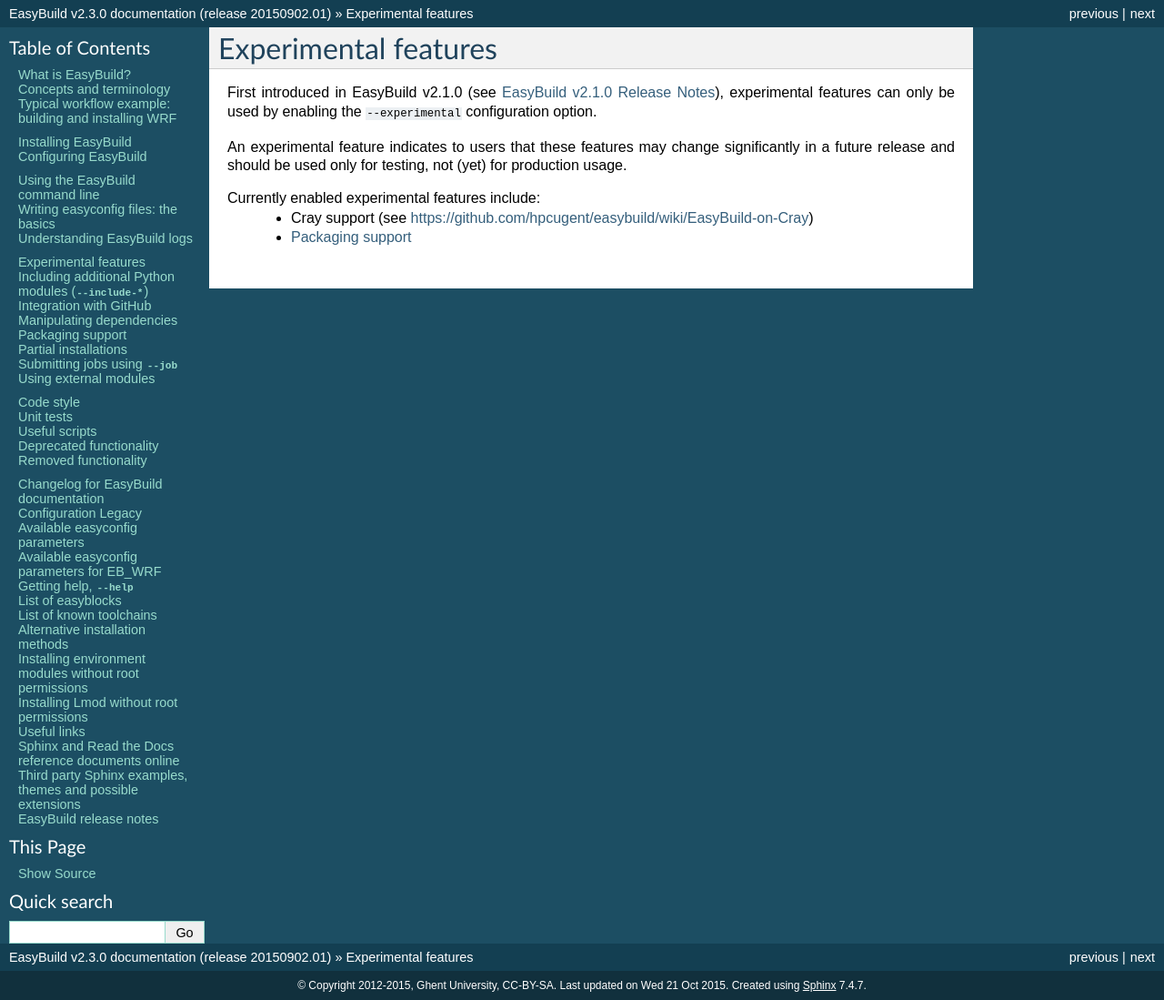
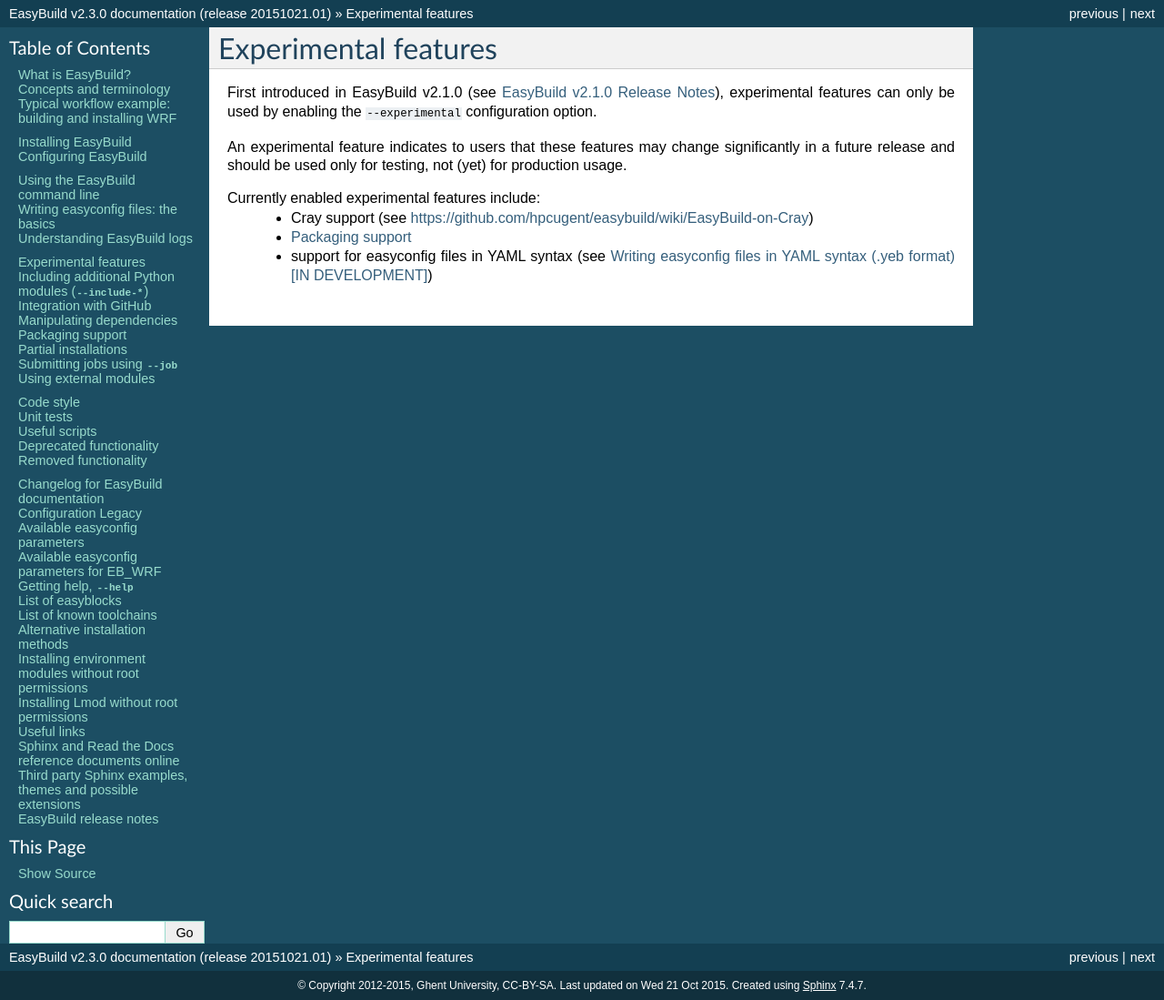
Before and after one commit to easybuilders/easybuild, a Sphinx documentation site: the page built from docs/Experimental_features.rst, in a window 1280 px wide. Shown: the whole page at 91% size. Built offline with Sphinx 7.4.7, drawn with Linux system fonts in a browser that asks for light colours.

Commit message:
add .yeb doc to list of experimental feautures, bump docs release

```diff
--- a/docs/Experimental_features.rst
+++ b/docs/Experimental_features.rst
@@ -12,3 +12,4 @@
 Currently enabled experimental features include:
  * Cray support (see https://github.com/hpcugent/easybuild/wiki/EasyBuild-on-Cray)
  * :ref:`packaging_support`
+ * support for easyconfig files in YAML syntax (see :ref:`easyconfig_yeb_format`)
--- a/docs/conf.py
+++ b/docs/conf.py
@@ -43,7 +43,7 @@
 # The short X.Y version.
 version = '2.3.0'  # this is meant to reference the version of EasyBuild
 # The full version, including alpha/beta/rc tags.
-release = '20150902.01'  # this is meant to reference the version of the documentation itself
+release = '20151021.01'  # this is meant to reference the version of the documentation itself
 
 # There are two options for replacing |today|: either, you set today to some
 # non-false value, then it is used:
```
